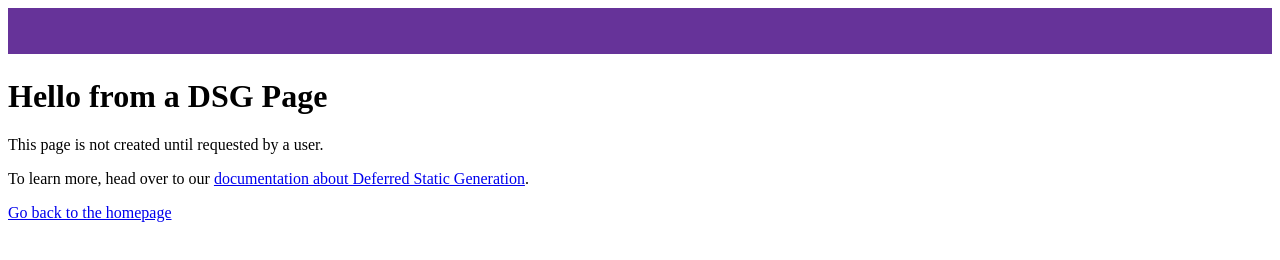
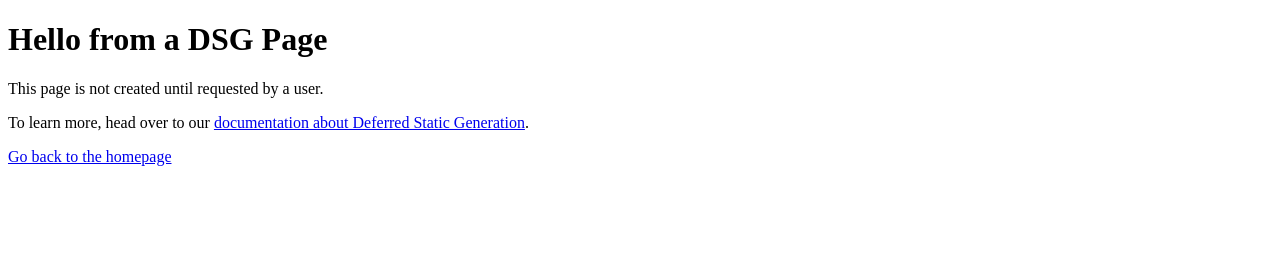
Before and after one commit to wojciechmarek/TravelAgency, a Gatsby site: page /using-dsg in a window 1280 px wide. Built offline with nearby package versions, Linux system fonts and the light colour scheme; Gatsby itself is replaced by a stand-in of ours.

Commit message:
Add new files and install styles components

```diff
--- a/gatsby-config.js
+++ b/gatsby-config.js
@@ -6,6 +6,7 @@ module.exports = {
     siteUrl: `https://gatsbystarterdefaultsource.gatsbyjs.io/`,
   },
   plugins: [
+    `gatsby-plugin-styled-components`,
     `gatsby-plugin-react-helmet`,
     `gatsby-plugin-image`,
     {
--- a/package.json
+++ b/package.json
@@ -5,6 +5,7 @@
   "version": "0.1.0",
   "author": "Kyle Mathews <mathews.kyle@gmail.com>",
   "dependencies": {
+    "babel-plugin-styled-components": "^2.0.6",
     "gatsby": "^4.9.2",
     "gatsby-plugin-gatsby-cloud": "^4.9.0",
     "gatsby-plugin-image": "^2.9.0",
@@ -12,12 +13,14 @@
     "gatsby-plugin-offline": "^5.9.0",
     "gatsby-plugin-react-helmet": "^5.9.0",
     "gatsby-plugin-sharp": "^4.9.0",
+    "gatsby-plugin-styled-components": "^5.9.0",
     "gatsby-source-filesystem": "^4.9.0",
     "gatsby-transformer-sharp": "^4.9.0",
     "prop-types": "^15.8.1",
     "react": "^17.0.1",
     "react-dom": "^17.0.1",
-    "react-helmet": "^6.1.0"
+    "react-helmet": "^6.1.0",
+    "styled-components": "^5.3.3"
   },
   "devDependencies": {
     "prettier": "^2.5.1"
--- a/src/components/header.js
+++ b/src/components/header.js
@@ -2,41 +2,8 @@ import * as React from "react"
 import PropTypes from "prop-types"
 import { Link } from "gatsby"
 
-const Header = ({ siteTitle }) => (
-  <header
-    style={{
-      background: `rebeccapurple`,
-      marginBottom: `1.45rem`,
-    }}
-  >
-    <div
-      style={{
-        margin: `0 auto`,
-        maxWidth: 960,
-        padding: `1.45rem 1.0875rem`,
-      }}
-    >
-      <h1 style={{ margin: 0 }}>
-        <Link
-          to="/"
-          style={{
-            color: `white`,
-            textDecoration: `none`,
-          }}
-        >
-          {siteTitle}
-        </Link>
-      </h1>
-    </div>
-  </header>
-)
-
-Header.propTypes = {
-  siteTitle: PropTypes.string,
-}
-
-Header.defaultProps = {
-  siteTitle: ``,
+const Header = ({}) => {
+  return <h1></h1>
 }
 
 export default Header
```
Also changed, not shown: src/components/Hero.js (added), src/components/styles/GlobalStyle.js (added), 1 other file.
